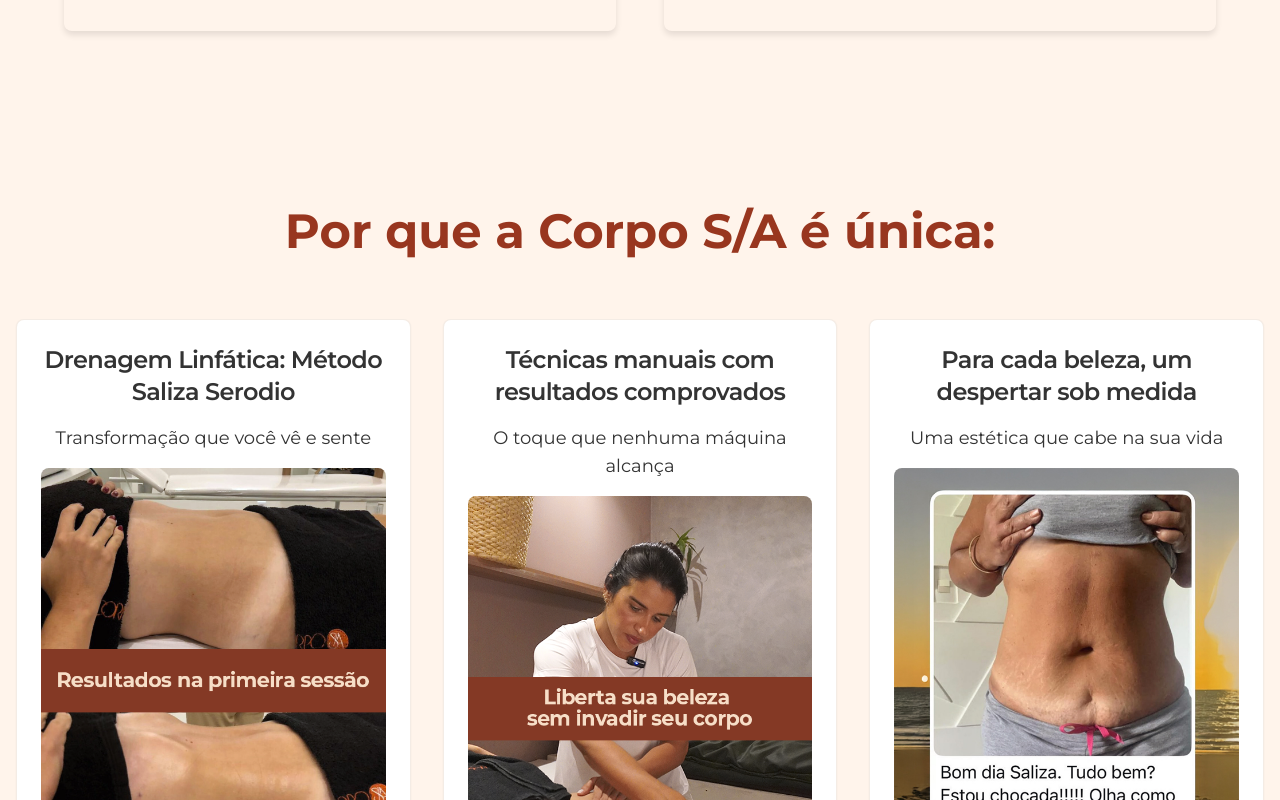
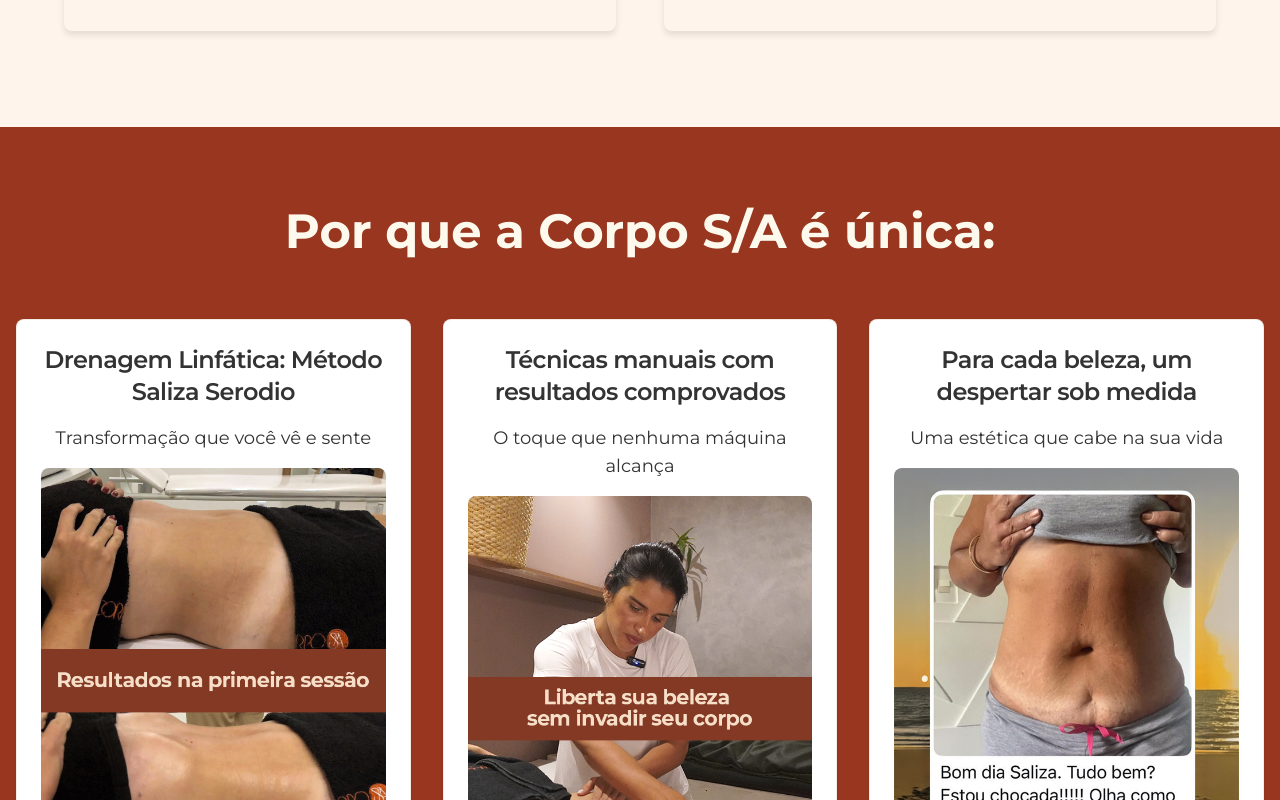
Before and after one commit to SVGLab/corpo-desperta-campinas, a React (Vite) app: page / in a window 1280 px wide. Shown: the part 1500-2300 px from the top of the page. Built offline with nearby package versions, Linux system fonts and the light colour scheme; grey boxes are pictures that could not be loaded.

Commit message:
Mudar fundo da seção
Muda o fundo da seção para #98361F.

```diff
--- a/src/components/MethodSection.tsx
+++ b/src/components/MethodSection.tsx
@@ -11,10 +11,10 @@ const MethodSection = () => {
     title: "Para cada beleza, um despertar sob medida",
     description: "Uma estética que cabe na sua vida"
   }];
-  return <section className="py-20 bg-background">
+  return <section className="py-20" style={{backgroundColor: '#98361F'}}>
       <div className="container mx-auto px-4">
         <div className="text-center mb-16">
-          <h2 className="font-heading text-3xl md:text-4xl lg:text-5xl font-bold mb-6" style={{color: '#98361F'}}>Por que a Corpo S/A é única:</h2>
+          <h2 className="font-heading text-3xl md:text-4xl lg:text-5xl font-bold mb-6" style={{color: '#FEF9ED'}}>Por que a Corpo S/A é única:</h2>
         </div>
 
         <div className="grid md:grid-cols-3 gap-8 mb-12">
```
